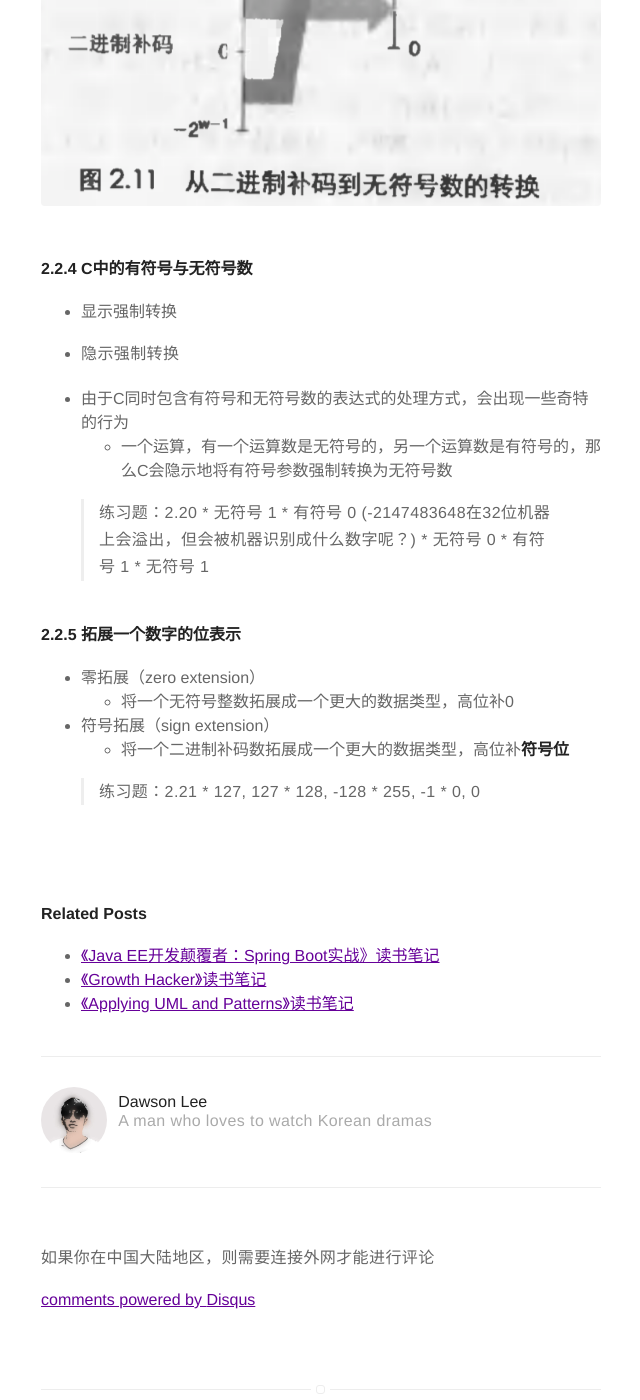
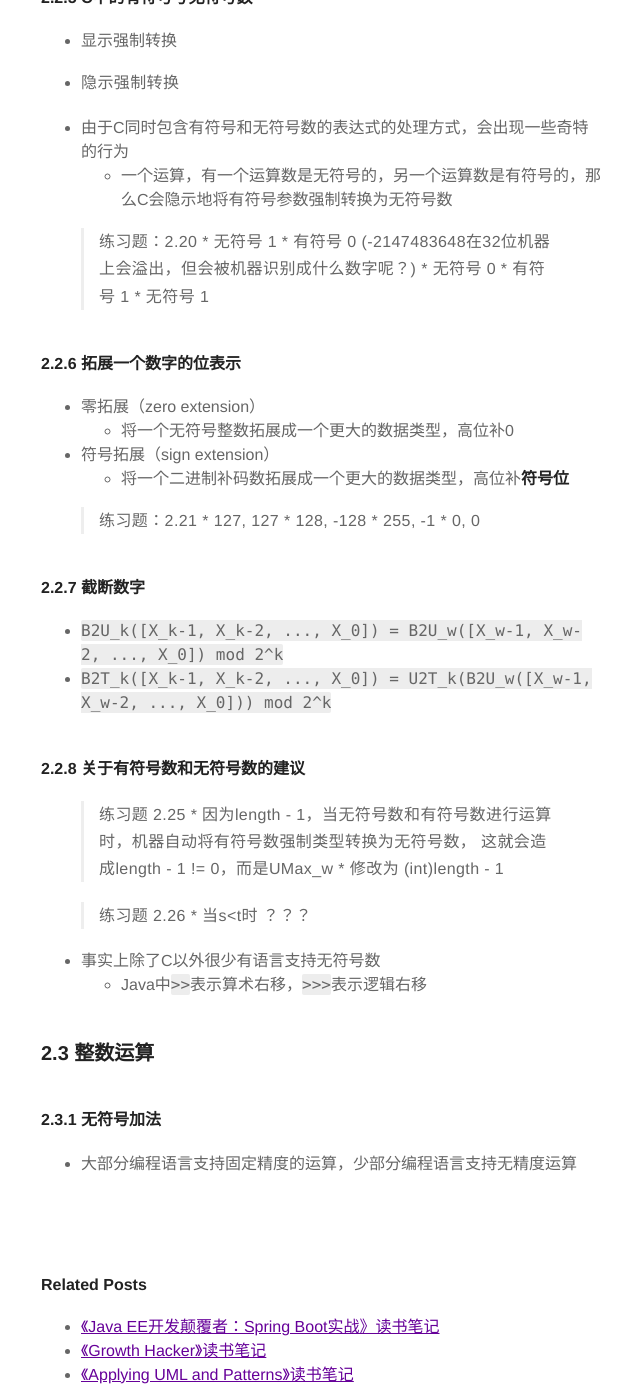
Before and after one commit to dawsonlee1790/dawsonlee1790.github.io, a Jekyll site: the page built from _posts/2018-12-31-《Computer Systems: A Programmer's Perspective》读书笔记.md, in a window 1280 px wide and 1400 px high, scrolled down 8917 px. Shown: the whole window, without its empty margins (319-959 px from the left). Built offline with Jekyll 4.4.1, drawn with Linux system fonts in a browser that asks for light colours; some of the changed text lies outside the part shown.

Commit message:
修改文章

```diff
--- a/_posts/2018-12-31-《Computer Systems: A Programmer's Perspective》读书笔记.md
+++ b/_posts/2018-12-31-《Computer Systems: A Programmer's Perspective》读书笔记.md
@@ -141,7 +136,7 @@ tag:
     * 指明整数和指针数据的标示大小（nominol size）
     * 对32位计算机来说，程序最多访问2^32字节，这就限制了虚拟地址空间为4GB
 
-#### 2.1.4 寻址和字节顺序
+#### 2.1.3 寻址和字节顺序
 
 * 小端法（little endian）
 
@@ -149,7 +144,7 @@ tag:
 
 ![大端法和小端法][9]
 
-#### 2.1.5 表示字符串
+#### 2.1.4 表示字符串
 
 * C中的字符串为一个以null（其值为零）字符结尾的字符数组
 
@@ -166,14 +161,14 @@ tag:
 
 * java使用unicode来表示字符串
 
-#### 2.1.6
+#### 2.1.5 表示代码
 
 * 二进制代码很少能在不同的机器和操作系统之间移植
 
 * 程序仅仅只是二进制序列
 
 
-#### 2.1.7 布尔代数和环（！！！）
+#### 2.1.6 布尔代数和环（！！！）
 
 * 二进制值是计算机编码、存储和操作信息的核心
 
@@ -212,7 +207,7 @@ C.
 001
 101
 
-#### 2.1.8 C中的位级运算
+#### 2.1.7 C中的位级运算
 
 > 练习题2.10 ???
 第一步：*x = a^b , *y = b
@@ -223,14 +218,14 @@ C.
 x|m
 x&m
 
-#### 2.1.9 C中的逻辑运算
+#### 2.1.8 C中的逻辑运算
 
     &&, ||, !
 
 > 练习题2.14
 !(x^y)
 
-#### 2.1.10 C中的移位运算
+#### 2.1.9 C中的移位运算
 
     <<, >>
 
@@ -274,7 +269,9 @@ x&m
     * 0 = 0
     * 3 = 3
 
-#### 2.2.3 有符号和无符号数之间的转换(!!!)
+#### 2.2.3 补码编码
+
+#### 2.2.4 有符号和无符号数之间的转换(!!!)
 
 * T2U中的T为Two's-complement,U为Unsigned
 
@@ -282,7 +279,7 @@ x&m
 
 ![P64-二进制补码到无符号数的转换][18]
 
-#### 2.2.4 C中的有符号与无符号数
+#### 2.2.5 C中的有符号与无符号数
 
 * 显示强制转换
 * 隐示强制转换
@@ -297,7 +294,7 @@ x&m
     * 有符号 1
     * 无符号 1
 
-#### 2.2.5 拓展一个数字的位表示
+#### 2.2.6 拓展一个数字的位表示
 
 * 零拓展（zero extension）
     * 将一个无符号整数拓展成一个更大的数据类型，高位补0
@@ -310,3 +307,27 @@ x&m
     * 128, -128
     * 255, -1
     * 0, 0
+
+#### 2.2.7 截断数字
+
+* `B2U_k([X_k-1, X_k-2, ..., X_0]) = B2U_w([X_w-1, X_w-2, ..., X_0]) mod 2^k`
+* `B2T_k([X_k-1, X_k-2, ..., X_0]) = U2T_k(B2U_w([X_w-1, X_w-2, ..., X_0])) mod 2^k`
+
+#### 2.2.8 关于有符号数和无符号数的建议
+
+> 练习题 2.25
+    * 因为length - 1，当无符号数和有符号数进行运算时，机器自动将有符号数强制类型转换为无符号数，
+    这就会造成length - 1 != 0，而是UMax_w
+    * 修改为 (int)length - 1
+
+> 练习题 2.26
+    * 当s<t时 ？？？
+
+* 事实上除了C以外很少有语言支持无符号数
+    * Java中`>>`表示算术右移，`>>>`表示逻辑右移
+
+### 2.3 整数运算
+
+#### 2.3.1 无符号加法
+
+* 大部分编程语言支持固定精度的运算，少部分编程语言支持无精度运算
```
Also changed, not shown: other parts of _posts/2018-12-31-《Computer Systems: A Programmer's Perspective》读书笔记.md (+2 -7 lines), assets/posts/2018-12-31-Computer_Systems_A_Programmer's_Perspective_读书笔记/P64页错误.png (deleted), assets/posts/2018-12-31-Computer_Systems_A_Programmer's_Perspective_读书笔记/P67错误.png (deleted).
